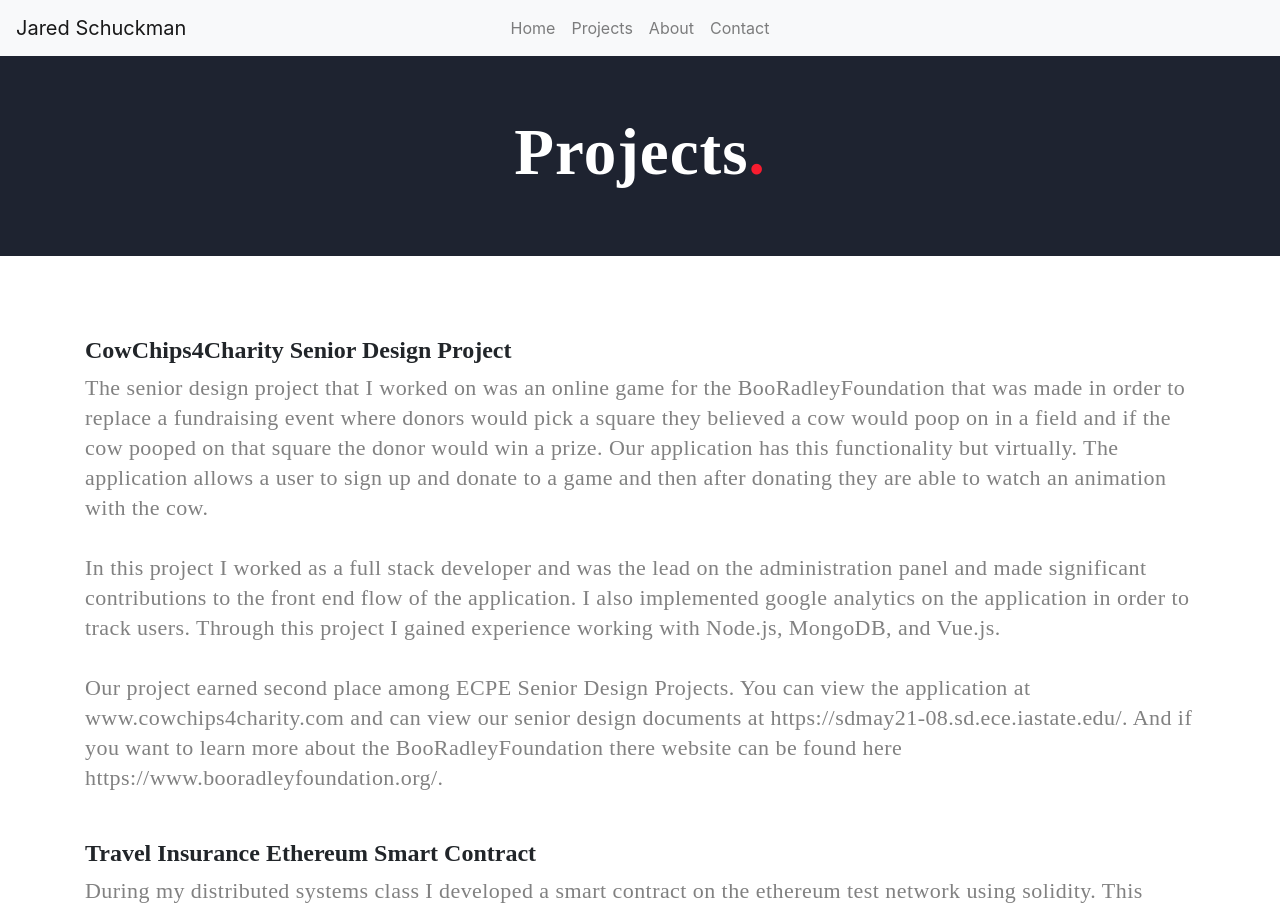
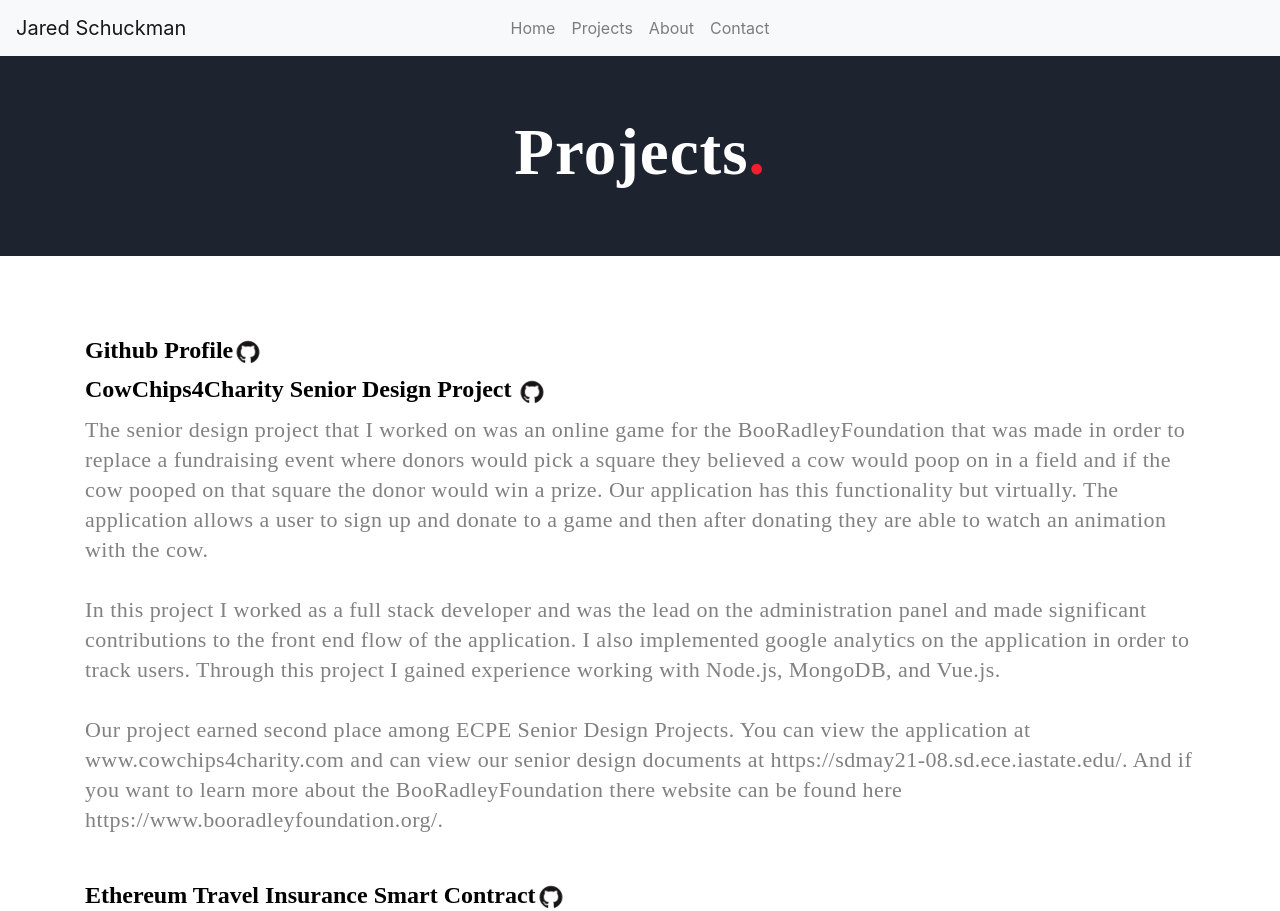
Before and after one commit to jschuckm/jaredschuckman.com, a React (Create React App) app: page /projects in a window 1280 px wide. Shown: the top 911 px of the page. Built offline with nearby package versions, Linux system fonts and the light colour scheme; the HTML template or start-up script is replaced by a standard one.

Commit message:
added links to github

```diff
--- a/src/components/Projects.js
+++ b/src/components/Projects.js
@@ -2,6 +2,7 @@
 import Container from "react-bootstrap/Container"
 import Col from "react-bootstrap/Col"
 import Row from "react-bootstrap/Row"
+import gitIcon from "../assets/GitHub-Mark.png"
 
 function Projects() {
   return (
@@ -10,7 +11,8 @@
             <Container style={{display:"flex",justifyContent:"center",flexDirection: "column", marginTop:"5em",textAlign:"left"}}>
                 <Row>
                     <Col>
-                        <h2 style={{fontFamily:"Montserrat",fontWeight:"700",letterSpacing:"0px",fontSize:"x-large"}}>CowChips4Charity Senior Design Project</h2>
+                        <h2 style={{fontFamily:"Montserrat",fontWeight:"700",letterSpacing:"0px",fontSize:"x-large"}}><a style={{color:"black",}}href="https://github.com/jschuckm?tab=repositories">Github Profile<img style={{width:"30px",height:"30px"}} src={gitIcon}></img></a></h2>
+                        <h2 style={{fontFamily:"Montserrat",fontWeight:"700",letterSpacing:"0px",fontSize:"x-large"}}><a style={{color:"black"}} href="https://github.com/jschuckm/CowChips4Charity">CowChips4Charity Senior Design Project   <img style={{width:"30px",height:"30px"}} src={gitIcon}></img></a></h2>
                         <p style={{fontFamily:"Montserrat",fontWeight:"300",letterSpacing:"0.02em",color:"#818181",fontSize:"22px",lineHeight:"30px",textAlign:"left"}}>
                             The senior design project that I worked on was an online game for the BooRadleyFoundation that was made in order to replace a fundraising event where donors would pick a square they believed a cow would poop on in a field and if the cow pooped on that square the donor would win a prize. Our application has this functionality but virtually. The application allows a user to sign up and donate to a game and then after donating they are able to watch an animation with the cow.
                             <br /><br />
@@ -20,7 +22,7 @@
                             <br /><br />
                         </p>
 
-                        <h2 style={{fontFamily:"Montserrat",fontWeight:"700",letterSpacing:"0px",fontSize:"x-large"}}>Travel Insurance Ethereum Smart Contract</h2>
+                        <h2 style={{fontFamily:"Montserrat",fontWeight:"700",letterSpacing:"0px",fontSize:"x-large"}}><a style={{color:"black"}} href="https://github.com/jschuckm/EthereumTravelInsurance">Ethereum Travel Insurance Smart Contract<img style={{width:"30px",height:"30px"}} src={gitIcon}></img></a></h2>
                         <p style={{fontFamily:"Montserrat",fontWeight:"300",letterSpacing:"0.02em",color:"#818181",fontSize:"22px",lineHeight:"30px",textAlign:"left"}}>
                             During my distributed systems class I developed a smart contract on the ethereum test network using solidity. This smart contract was tasked to provide travel insurance. A user would pay for travel insurance and if their flight was cancelled due to weather they would be refunded an amount based on the insurance. Web3 was utilized in order to interact with the smart contract and make calls to the national weather service’s weather API in order to automate the process of determining which flights had been cancelled and which users were to be paid.
                             <br /><br />
```
Also changed, not shown: src/assets/GitHub-Mark.png (added).
